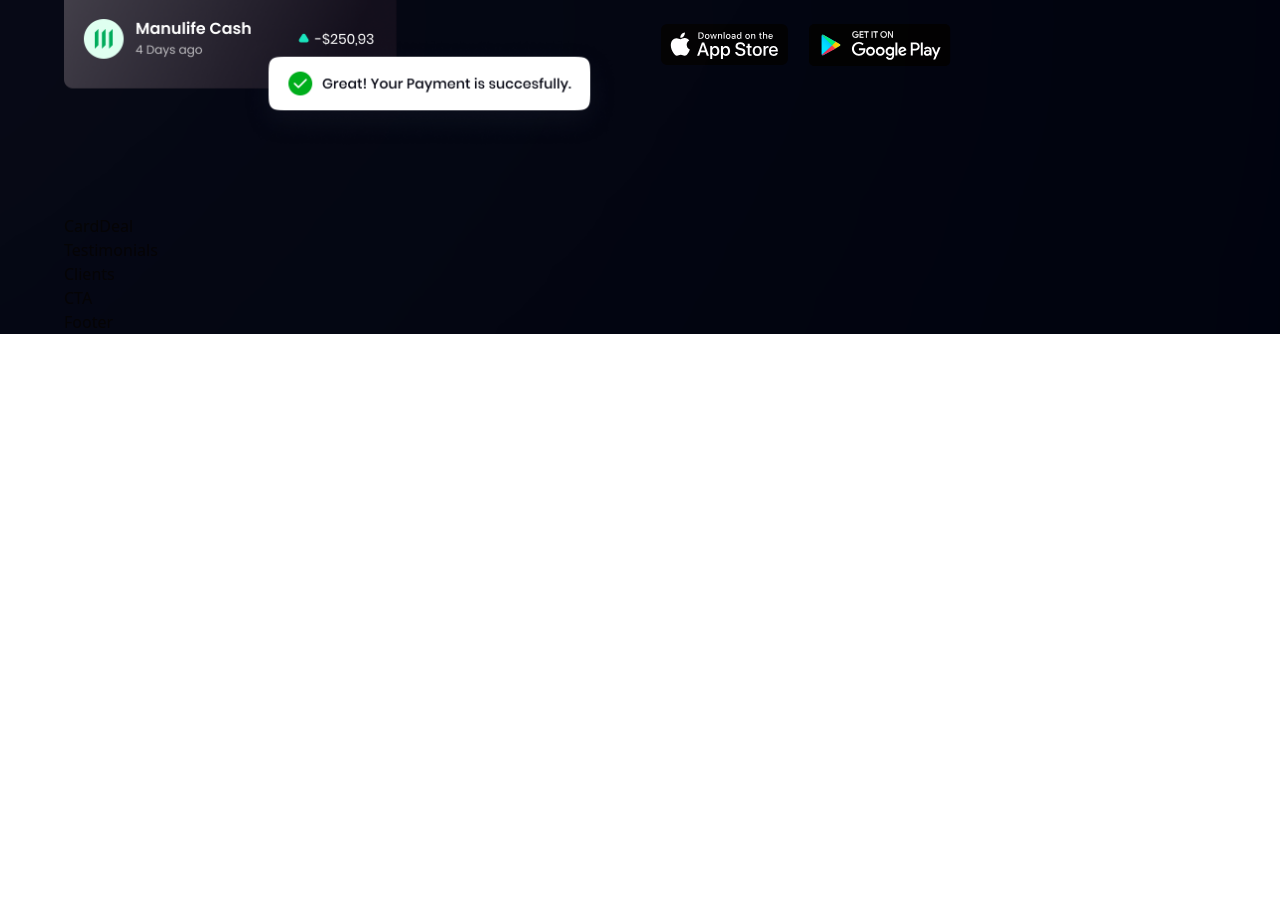
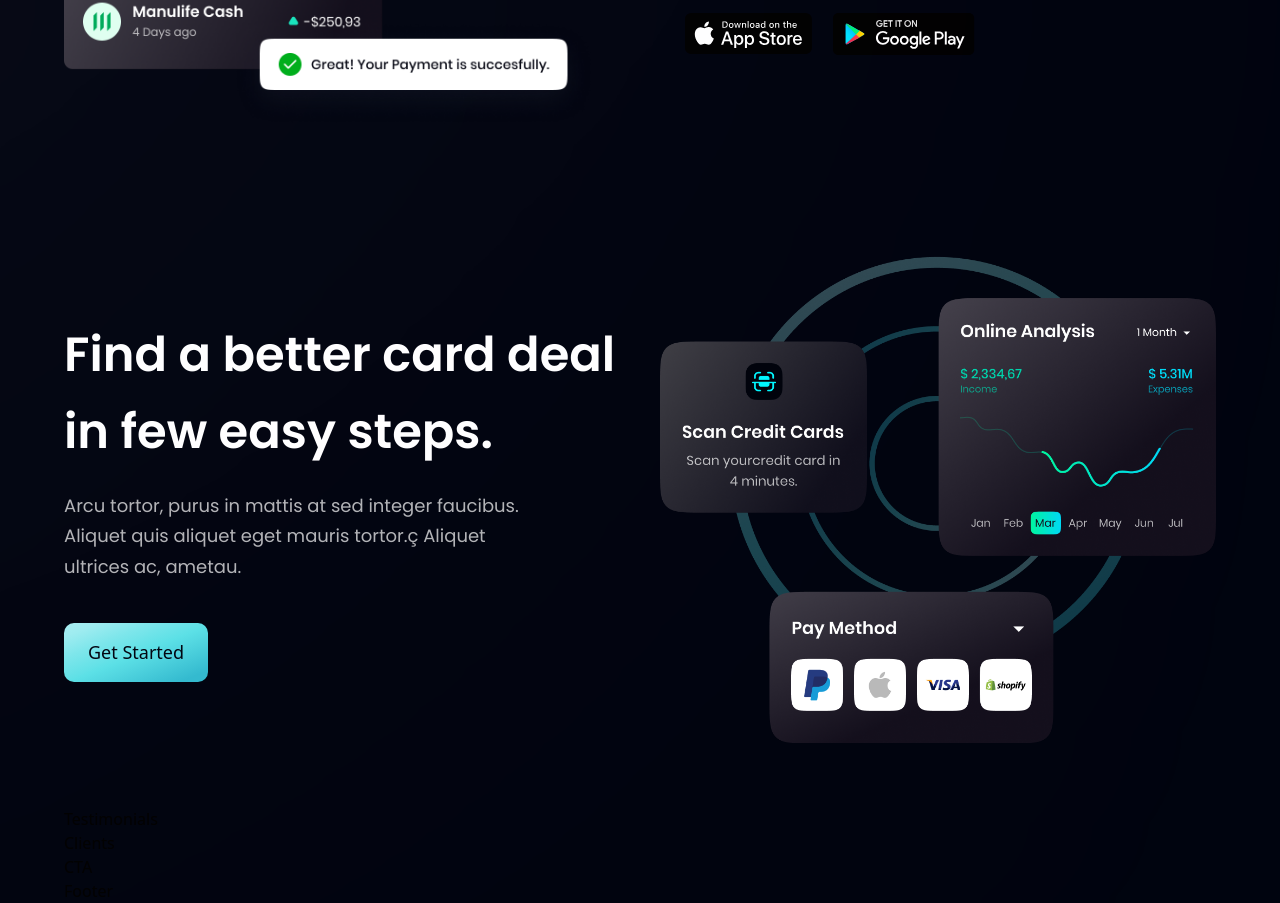
Before and after one commit to jennyberry/bank-app, a React (Vite) app: page / in a window 1280 px wide. Shown: the part 1975-2878 px from the top of the page. Before the commit the page ends 2309 px from the top, so only its background shows below. Built offline with nearby package versions, Linux system fonts and the light colour scheme.

Commit message:
card section

```diff
--- a/src/components/Billing.jsx
+++ b/src/components/Billing.jsx
@@ -12,7 +12,7 @@ const Billing = () => {
       <div className="absolute z-[0] w-[50%] h-[50%] -left-1/2 bottom-0 rounded-full pink__gradient" />
       {/* gradient end */}
       </div>
-      <div className={layout.sectionInfo}>
+      <div className={`${ layout.sectionInfo } ml-12`}>
       <h2 className={styles.heading2}>
       Easily control your <br className='sm:block hidden' />
       billing & invoicing.
--- a/src/components/CardDeal.jsx
+++ b/src/components/CardDeal.jsx
@@ -1,8 +1,23 @@
 import React from 'react'
-
+import { card } from '../assets'
+import styles, { layout } from '../style'
+import Button from './Button'
 const CardDeal = () => {
   return (
-    <div>CardDeal</div>
+    <section id="card" className={layout.section}>
+      <div className={layout.sectionInfo}>
+        <h2 className={styles.heading2}>
+        Find a better card deal <br className='sm:block hidden' />
+        in few easy steps.
+        </h2>
+        <p className={`${styles.paragraph} max-w-[470px] mt-5`}>
+        Arcu tortor, purus in mattis at sed integer faucibus. Aliquet quis aliquet eget mauris tortor.ç Aliquet ultrices ac, ametau.        </p>
+        <Button styles={`mt-10`} />
+      </div>
+      <div className={`${layout.sectionImg} flex-col`}>
+      <img src={ card} alt="card" className='w-[100%] h-[100%]'/>
+</div>
+    </section>
   )
 }
 
```
